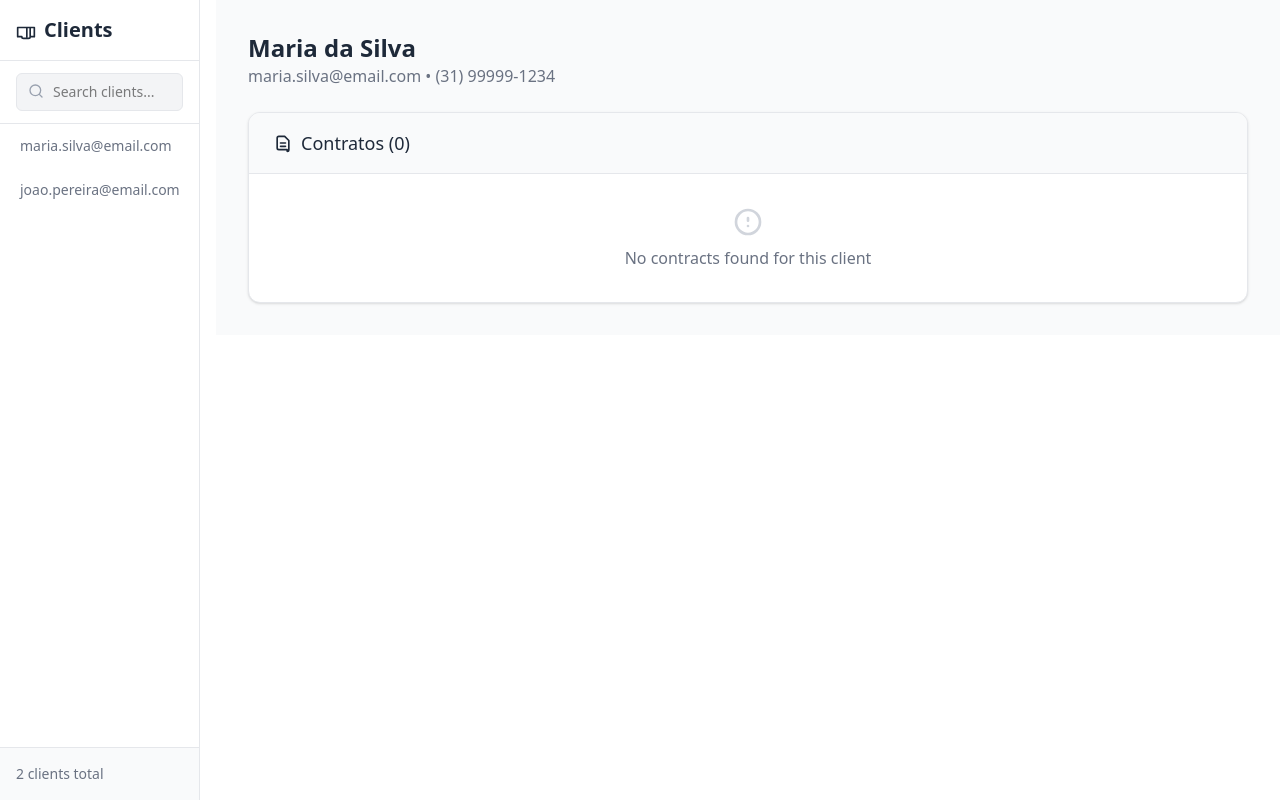
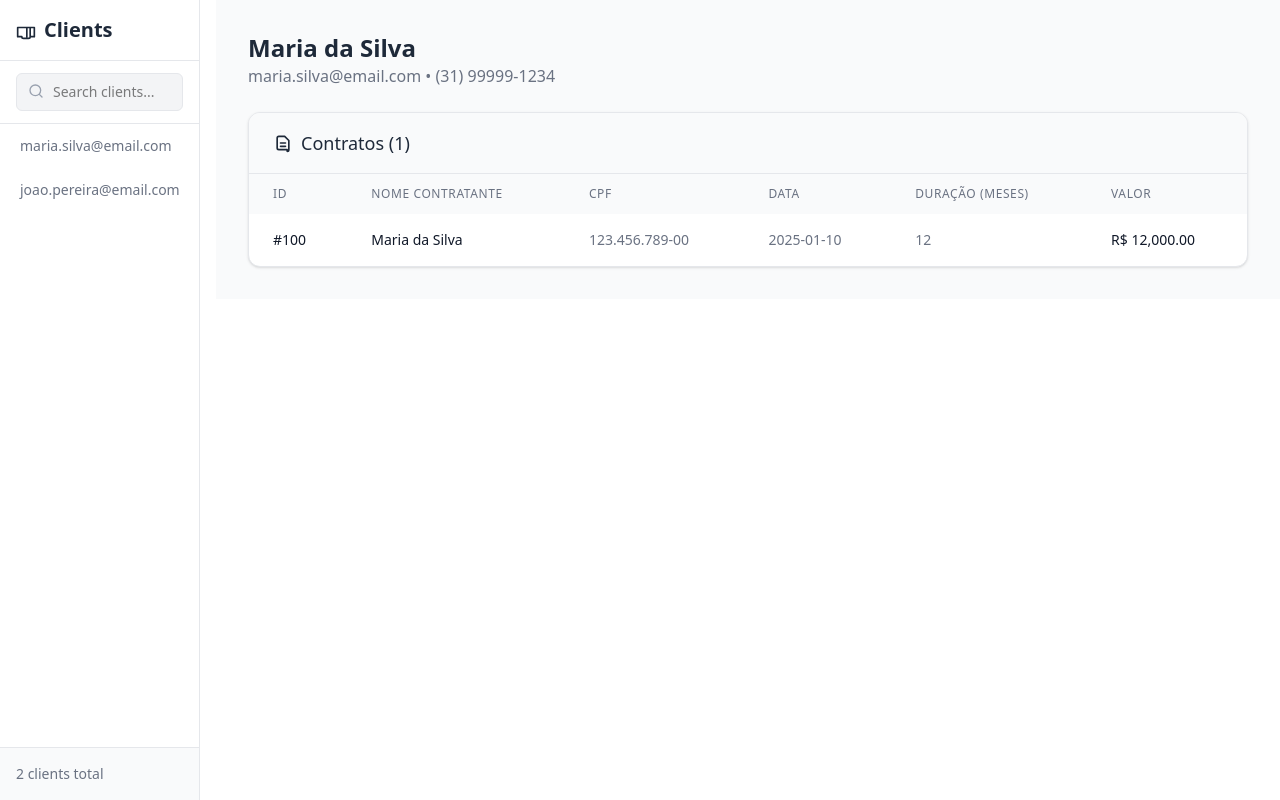
Before and after one commit to gustavocaixetarosa/cobranca-front, an Angular app: page / in a window 1280 px wide. Both pictures are taken after a click on the element "maria.silva@email.com". Built offline with nearby package versions, Linux system fonts and the light colour scheme.

Commit message:
feat:selecionar contrato funcionando e emitindo

```diff
--- a/src/app/components/lista-contratos/lista-contratos.component.html
+++ b/src/app/components/lista-contratos/lista-contratos.component.html
@@ -24,16 +24,16 @@
         <svg xmlns="http://www.w3.org/2000/svg" class="h-5 w-5" fill="none" viewBox="0 0 24 24" stroke="currentColor">
           <path stroke-linecap="round" stroke-linejoin="round" stroke-width="2" d="M9 12h6m-6 4h6m2 4H7a2 2 0 01-2-2V6a2 2 0 012-2h7l5 5v11a2 2 0 01-2 2z" />
         </svg>
-        Contratos ({{ contracts.length }})
+        Contratos ({{ contratosCliente.length }})
       </h2>
     </div>
-    <div *ngIf="contracts.length === 0" class="p-8 text-center text-gray-500">
+    <div *ngIf="contratosCliente.length === 0" class="p-8 text-center text-gray-500">
       <svg xmlns="http://www.w3.org/2000/svg" class="mx-auto mb-2 h-8 w-8 text-gray-300" fill="none" viewBox="0 0 24 24" stroke="currentColor">
         <path stroke-linecap="round" stroke-linejoin="round" stroke-width="2" d="M12 9v2m0 4h.01M21 12a9 9 0 11-18 0 9 9 0 0118 0z" />
       </svg>
       <p>No contracts found for this client</p>
     </div>
-    <div *ngIf="contracts.length > 0" class="overflow-x-auto">
+    <div *ngIf="contratosCliente.length > 0" class="overflow-x-auto">
       <table class="w-full">
         <thead>
           <tr class="bg-gray-50">
@@ -46,9 +46,11 @@
           </tr>
         </thead>
         <tbody class="divide-y divide-gray-200">
-          <tr *ngFor="let contract of contracts"
+          <tr *ngFor="let contract of contratosCliente"
               (click)="onSelectContract(contract)"
-              [ngClass]="selectedContract?.contrato_id === contract.contrato_id ? 'bg-blue-50' : 'hover:bg-gray-50 cursor-pointer transition-colors'">
+              (keydown.enter)="onSelectContract(contract)"
+              tabindex="0"
+              [ngClass]="contratoSelecionado && contratoSelecionado.contrato_id === contract.contrato_id ? 'bg-blue-50' : 'hover:bg-gray-50 cursor-pointer transition-colors'">
             <td class="px-6 py-4 whitespace-nowrap text-sm text-gray-900">#{{ contract.contrato_id }}</td>
             <td class="px-6 py-4 whitespace-nowrap text-sm text-gray-900 font-medium">{{ contract.nome_contratante }}</td>
             <td class="px-6 py-4 whitespace-nowrap text-sm text-gray-500">{{ contract.cpf_contratante }}</td>
--- a/src/app/components/lista-contratos/lista-contratos.component.ts
+++ b/src/app/components/lista-contratos/lista-contratos.component.ts
@@ -1,7 +1,8 @@
-import { Component, Input, OnChanges, SimpleChanges } from '@angular/core';
+import { Component, EventEmitter, Input, OnChanges, Output, SimpleChanges } from '@angular/core';
 import { Cliente } from '../../models/cliente.interface';
 import { CommonModule } from '@angular/common';
 import { Contrato } from '../../models/contract.interface';
+import { MOCK_CONTRATOS } from '../../../data/mock';
 
 @Component({
   selector: 'lista-contratos',
@@ -10,15 +11,22 @@ import { Contrato } from '../../models/contract.interface';
   templateUrl: './lista-contratos.component.html',
   styleUrl: './lista-contratos.component.css'
 })
-export class ListaContratosComponent {
+export class ListaContratosComponent implements OnChanges{
 
   @Input() cliente: Cliente | null = null;
-  @Input() contracts: Contrato[] = [];
-  @Input() selectedContract: Contrato | null = null;
+  contratosCliente: Contrato[] = [];
+  todosContratos = MOCK_CONTRATOS;
+  contratoSelecionado: Contrato | null = null;
+
+  @Output() novoContratoSelecionado = new EventEmitter<Contrato>; // Substitua 'any' pelo tipo de evento que você deseja emitir
+
+  ngOnChanges(changes: SimpleChanges): void {
+      this.contratosCliente = this.todosContratos.filter(contrato => contrato.client_id === this.cliente?.cliente_id);
+  }
 
   onSelectContract(contract: Contrato) {
-    // Implemente a lógica de seleção conforme necessário
-    // Exemplo: emitir evento para o componente pai
+    this.contratoSelecionado = contract;
+    this.novoContratoSelecionado.emit(contract);
   }
 
 }
```
